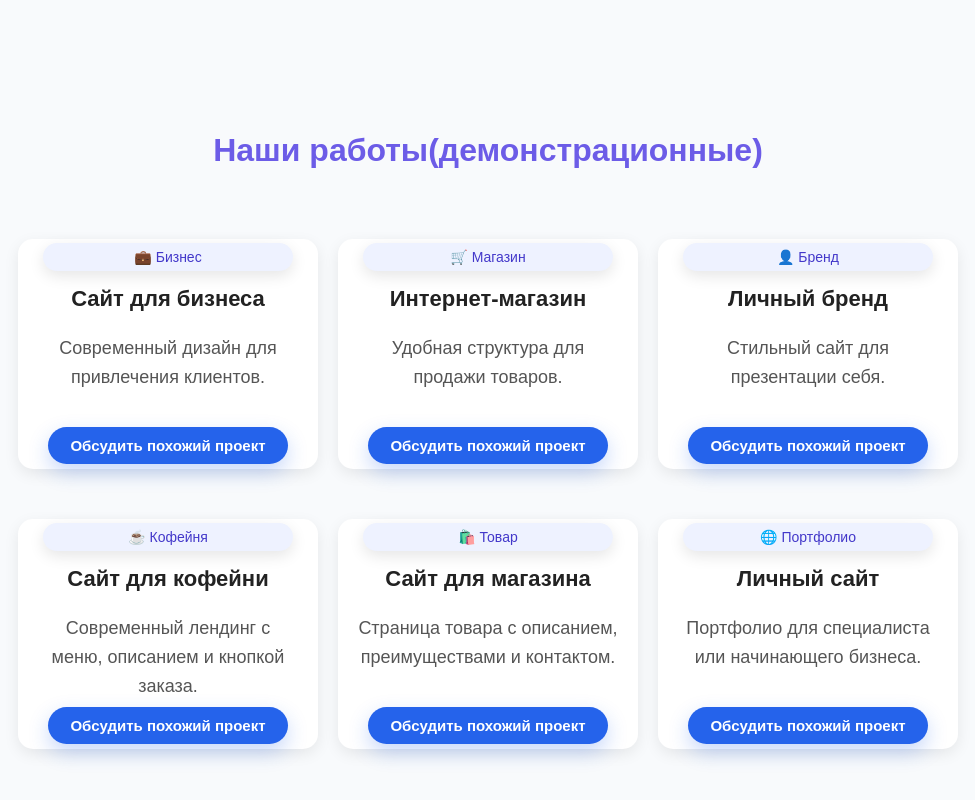
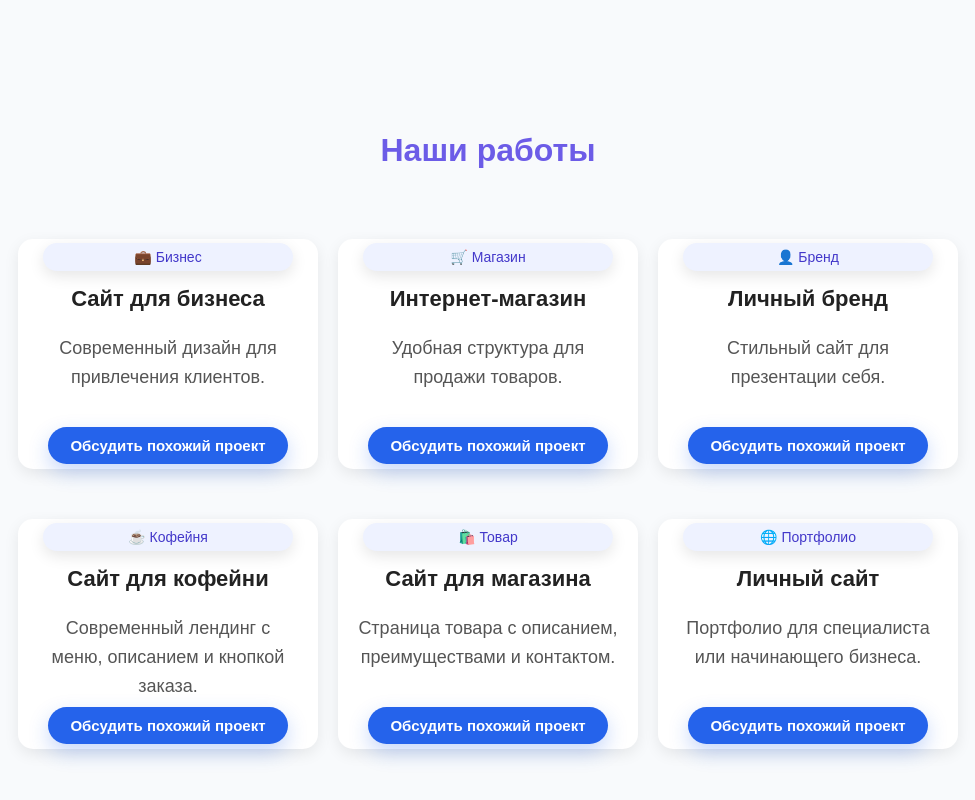
Before and after one commit to Normy23/Normy, a plain HTML site: page index.html in a window 1280 px wide. Shown: the part 3556-4356 px from the top of the page, without its empty margins (152-1127 px from the left). Drawn offline with Linux system fonts and the light colour scheme; a script that the page names is missing.

Commit message:
Update works section

```diff
--- a/index.html
+++ b/index.html
@@ -140,7 +140,7 @@
 
 <section>
 
-    <h2 id="works">Наши работы(демонстрационные)</h2>
+    <h2 id="works">Наши работы</h2>
 
 
     <div class="work-card">
```
